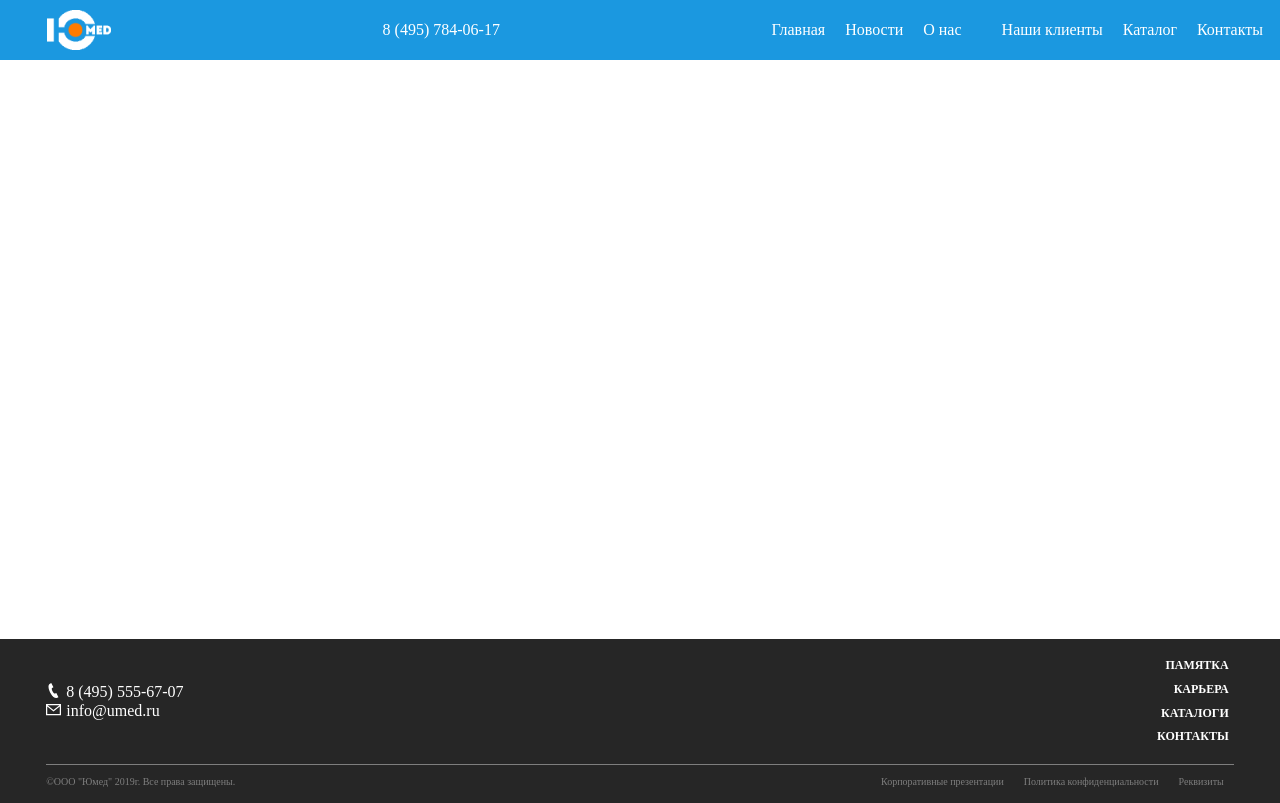
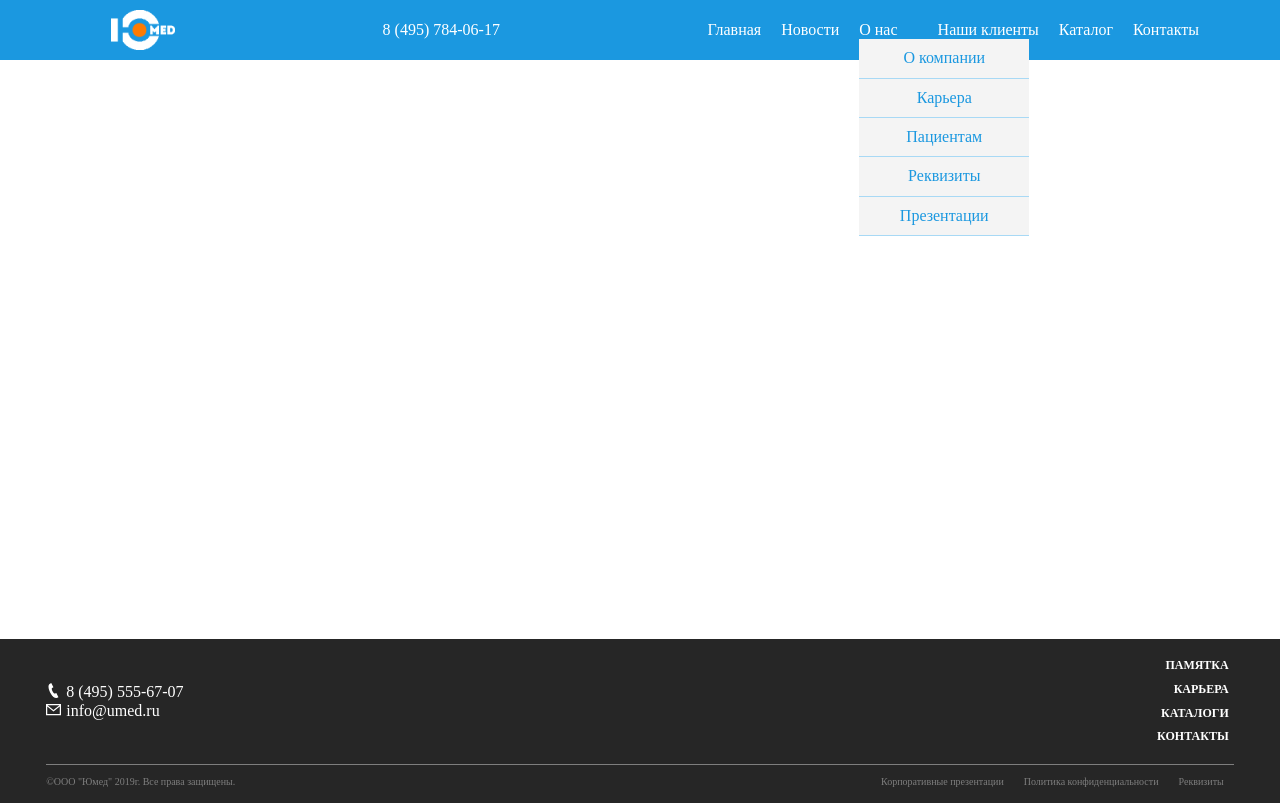
Before and after one commit to opastuk/Medical-organization-frontend, a Vue app: page / in a window 1280 px wide. Built offline with nearby package versions, Linux system fonts and the light colour scheme.

Commit message:
добавлен дропдаун

```diff
--- a/package.json
+++ b/package.json
@@ -14,6 +14,7 @@
     "normalize.css": "^8.0.1",
     "style-resources-loader": "^1.3.3",
     "element-ui": "^2.13.0",
+    "normalize.css": "^8.0.1",
     "vue": "^2.6.10",
     "vue-class-component": "^7.2.2",
     "vue-cli-plugin-style-resources-loader": "^0.1.4",
--- a/src/components/PageHeader.vue
+++ b/src/components/PageHeader.vue
@@ -15,22 +15,23 @@
         <li class="page-header__item">
           <a class="page-header__link">Новости</a>
         </li>
-        <li class="page-header__item page-header__item--dropdown">О нас
-          <ul class="page-header__list--sub" hidden>
+        <li class="page-header__item page-header__item--dropdown">
+          <a class="page-header__link">О нас</a>
+          <ul class="page-header__list--sub">
             <li class="page-header__item--sub">
-              <a class="page-header__item--sub">О компании</a>
+              <a class="page-header__link--sub">О компании</a>
             </li>
             <li class="page-header__item--sub">
-              <a class="page-header__item--sub">Карьера</a>
+              <a class="page-header__link--sub">Карьера</a>
             </li>
             <li class="page-header__item--sub">
-              <a class="page-header__item--sub">Пациентам</a>
+              <a class="page-header__link--sub">Пациентам</a>
             </li>
             <li class="page-header__item--sub">
-              <a class="page-header__item--sub">Реквизиты</a>
+              <a class="page-header__link--sub">Реквизиты</a>
             </li>
             <li class="page-header__item--sub">
-              <a class="page-header__item--sub">Презентации</a>
+              <a class="page-header__link--sub">Презентации</a>
             </li>
           </ul>
         </li>
@@ -77,6 +78,12 @@ export default class PageHeader extends Vue {
       @media(min-width: 768px) {
         width: 95%;
       }
+      @media (min-width: 800px) {
+        width: 90%;
+      }
+      @media (min-width: 900px) {
+        width: 85%;
+      }
     }
     &__logo-link {
       height: 40px;
@@ -93,17 +100,25 @@ export default class PageHeader extends Vue {
       &--sub {
         @include reset-list;
         position: absolute;
+        width: 170px;
+        background-color: #f4f4f4;
+        color: $blue;
+        text-align: center;
       }
     }
 
     &__item {
-      padding: 15px 0 15px 20px;
+      padding: 20px 0 20px 20px;
       white-space: nowrap;
       &--dropdown {
         padding-right: 20px;
       }
       &:first-child {
         padding-left: 0;
+      }
+      &--sub {
+        padding: 10px;
+        border-bottom: 1px solid #a8d9f5;
       }
     }
     &__link {
```
Also changed, not shown: src/assets/svg/down-arrow.svg (added), src/assets/svg/menu.svg (added).
